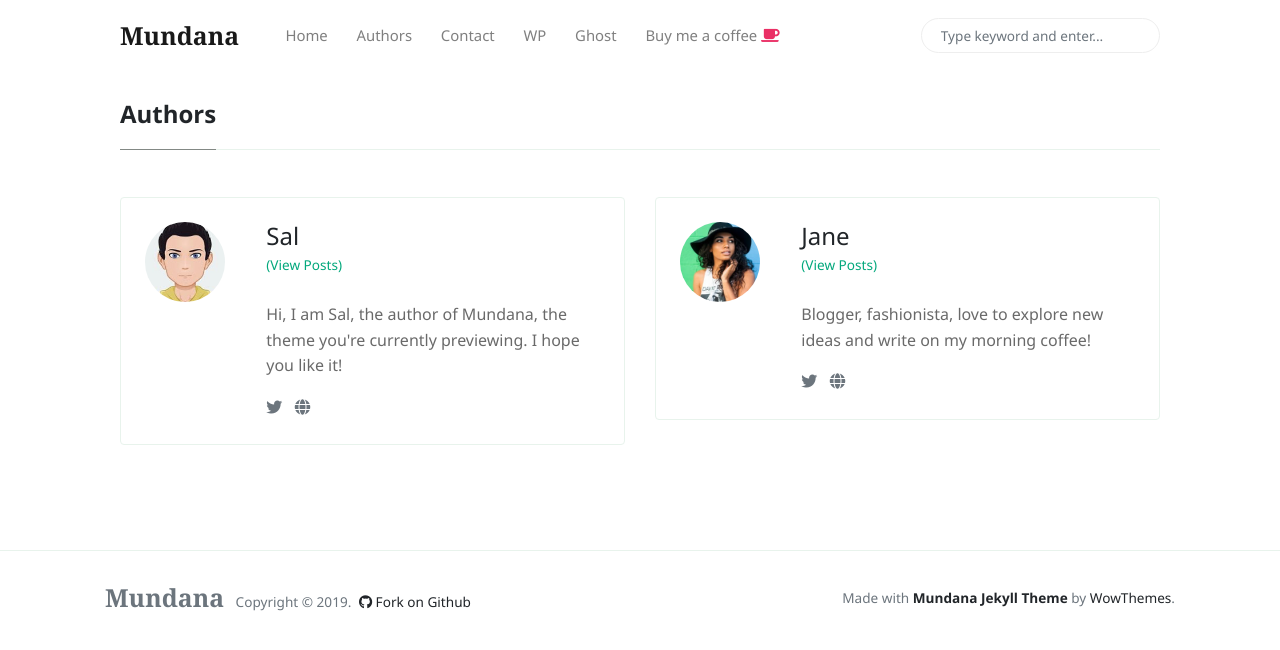
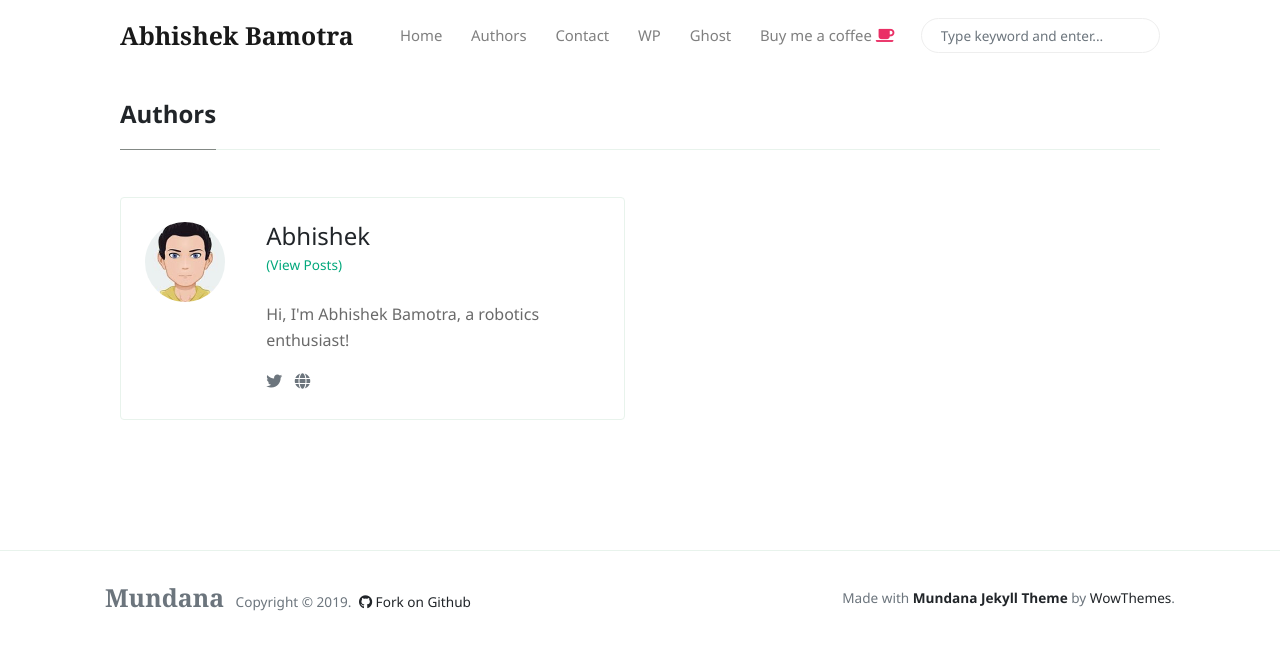
Before and after one commit to abhishekbamotra/abhib, a Jekyll site: the page built from _pages/authors-list.html, in a window 1280 px wide. Shown: the top 650 px of the page. Built offline with Jekyll 4.4.1, drawn with Linux system fonts in a browser that asks for light colours; nearby versions of some CDN libraries.

Commit message:
Update _config.yml
homepage changes like website name, author name, email etc.

```diff
--- a/_config.yml
+++ b/_config.yml
@@ -1,11 +1,11 @@
 # Site
-name: 'Mundana'
-description: 'Mundana is a free Jekyll theme for awesome people like you, Medium like.'
+name: 'Abhishek Bamotra'
+description: 'A Robot Lover'
 logo: 'assets/images/logo.png'
 favicon: 'assets/images/favicon.ico'
 baseurl: ''
 disqus: 'demowebsite'
-email: 'wowthemesnet@gmail.com'
+email: 'abamotra1707@gmail.com'
 mailchimp-list: 'https://wowthemes.us11.list-manage.com/subscribe/post?u=8aeb20a530e124561927d3bd8&amp;id=8c3d2d214b'
 
 include: ["_pages"]
@@ -20,20 +20,12 @@ plugins:
 
 authors:
     sal:
-      name:           Sal
+      name:           Abhishek
       site:           https://www.wowthemes.net
       avatar:         /assets/images/avatar1.jpg
-      bio:            "Hi, I am Sal, the author of Mundana, the theme you're currently previewing. I hope you like it!"
-      email:          wowthemesnet@gmail.com
-      twitter:        https://twitter.com/wowthemesnet
-
-    jane:
-      name:           Jane
-      site:           https://www.wowthemes.net
-      avatar:         /assets/images/avatar2.jpg
-      bio:            "Blogger, fashionista, love to explore new ideas and write on my morning coffee!"
-      email:          fakemail@gmail.com
-      twitter:        https://twitter.com/wowthemesnet
+      bio:            "Hi, I'm Abhishek Bamotra, a robotics enthusiast!"
+      email:          abamotra1707@gmail.com
+      twitter:        https://twitter.com/abhibamotra
 
 # Defaults
 defaults:
@@ -43,7 +35,7 @@ defaults:
       path: "_posts"
     values:
       layout: post
-      author: sal
+      author: Abhishek
       avatar: /assets/images/avatar1.jpg
 
   # all pages
```
